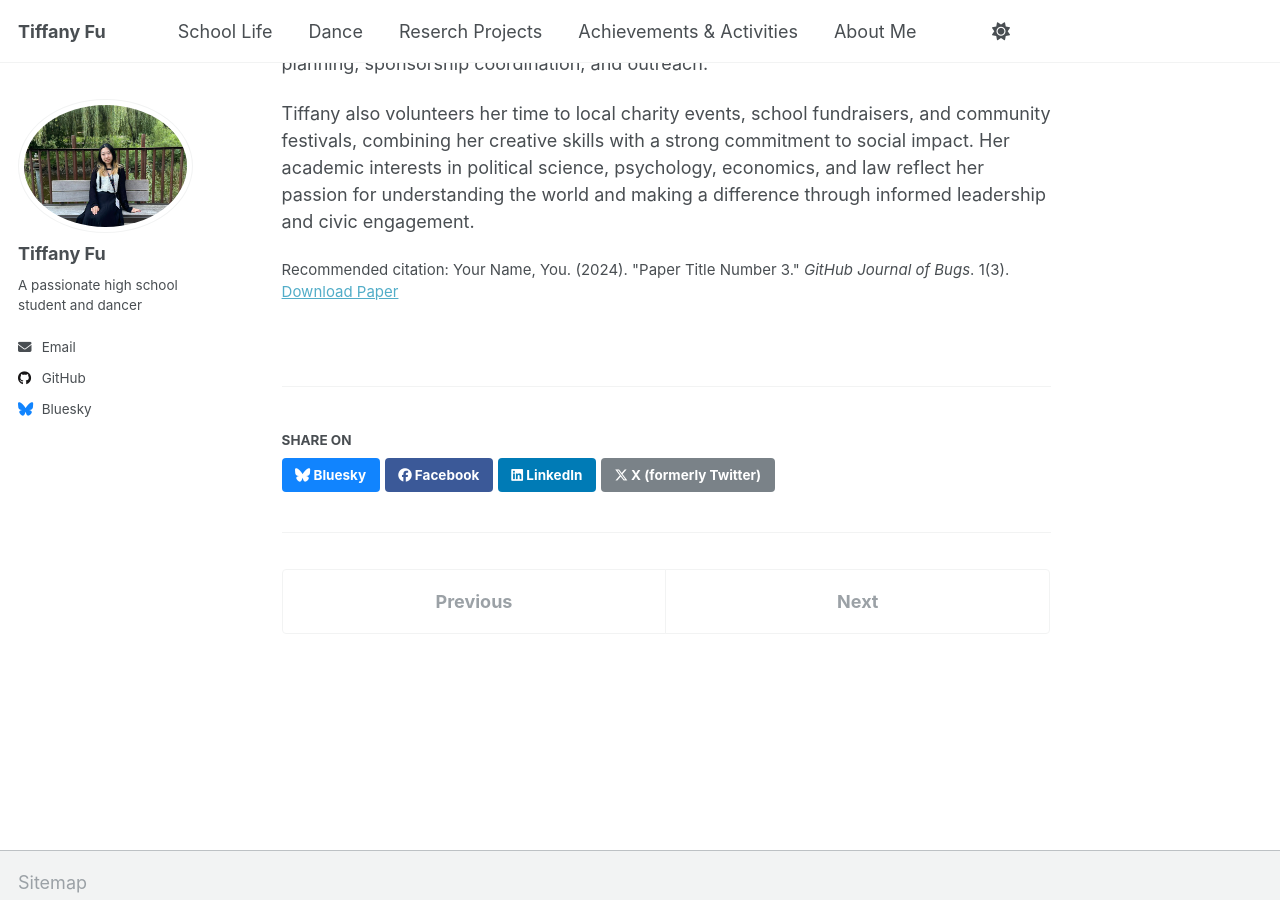
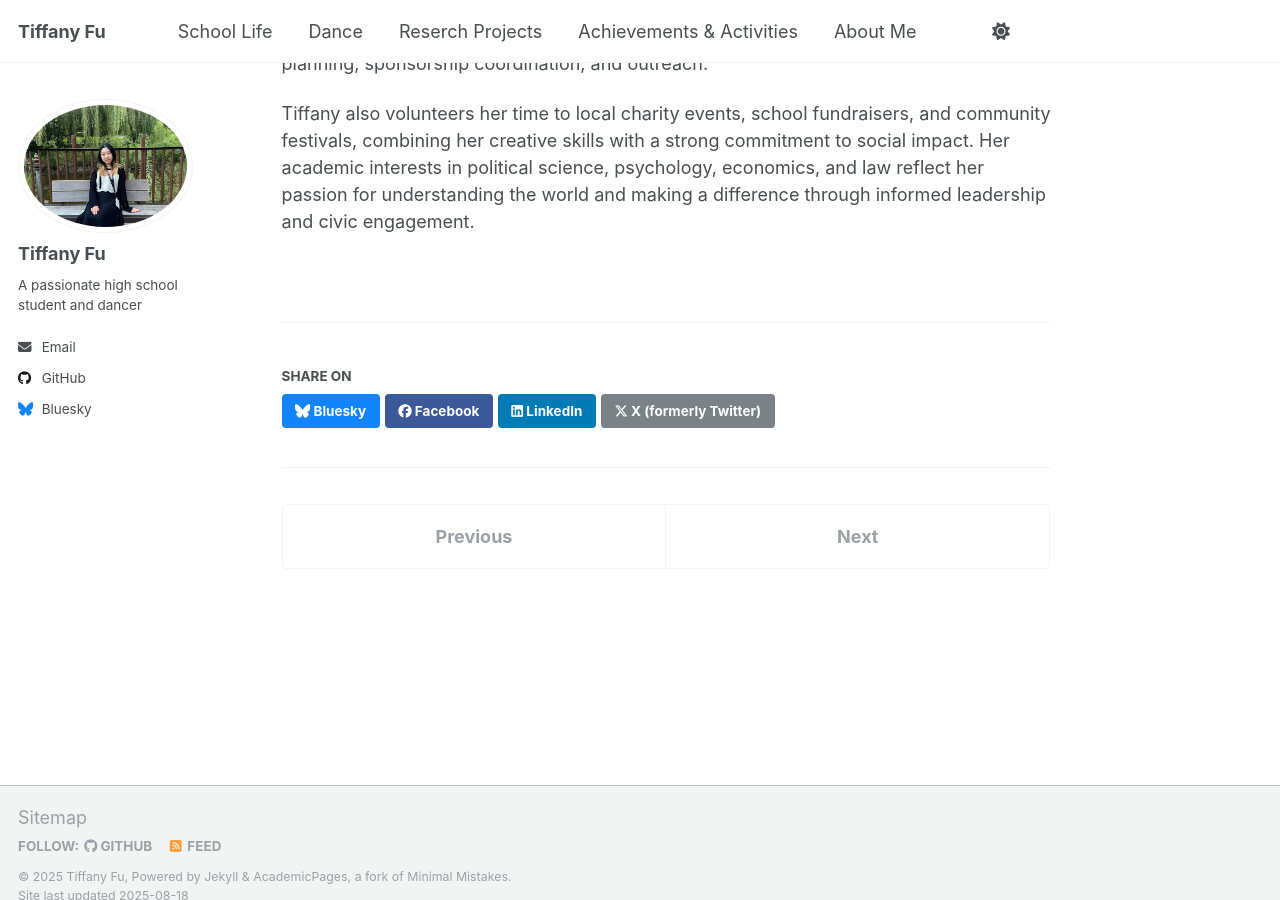
Before and after one commit to TiffanyJTFu/TiffanyFu, a Jekyll site: the page built from _publications/2025-06-08-paper-title-number-5.md, in a window 1280 px wide and 900 px high, scrolled down 489 px. Built offline with Jekyll 4.4.1, drawn with Linux system fonts in a browser that asks for light colours; a script that is not in the unit is left out.

Commit message:
Update 2025-06-08-paper-title-number-5.md

```diff
--- a/_publications/2025-06-08-paper-title-number-5.md
+++ b/_publications/2025-06-08-paper-title-number-5.md
@@ -4,9 +4,6 @@ collection: publications
 category: conferences
 permalink: /publication/2024-02-17-paper-title-number-4
 excerpt: 'An academically driven and creatively engaged student with a strong passion for cultural expression, leadership, and community service. Actively involved in dance performance, school clubs (Model UN, Mock Trial), research programs, and innovation challenges. Dedicated to making a positive impact through volunteering, and cross-cultural initiatives.'
-venue: 'GitHub Journal of Bugs'
-paperurl: 'http://academicpages.github.io/files/paper3.pdf'
-citation: 'Your Name, You. (2024). &quot;Paper Title Number 3.&quot; <i>GitHub Journal of Bugs</i>. 1(3).'
 ---
 
 Throughout her school life, Tiffany has pursued a well-rounded and purpose-driven path marked by academic curiosity, artistic passion, and meaningful community involvement. She has consistently excelled in her studies while actively participating in enrichment programs such as the Shad Canada Program and the Brown University Pre-College Program, where she completed research and innovation projects in social science and STEM.
```
